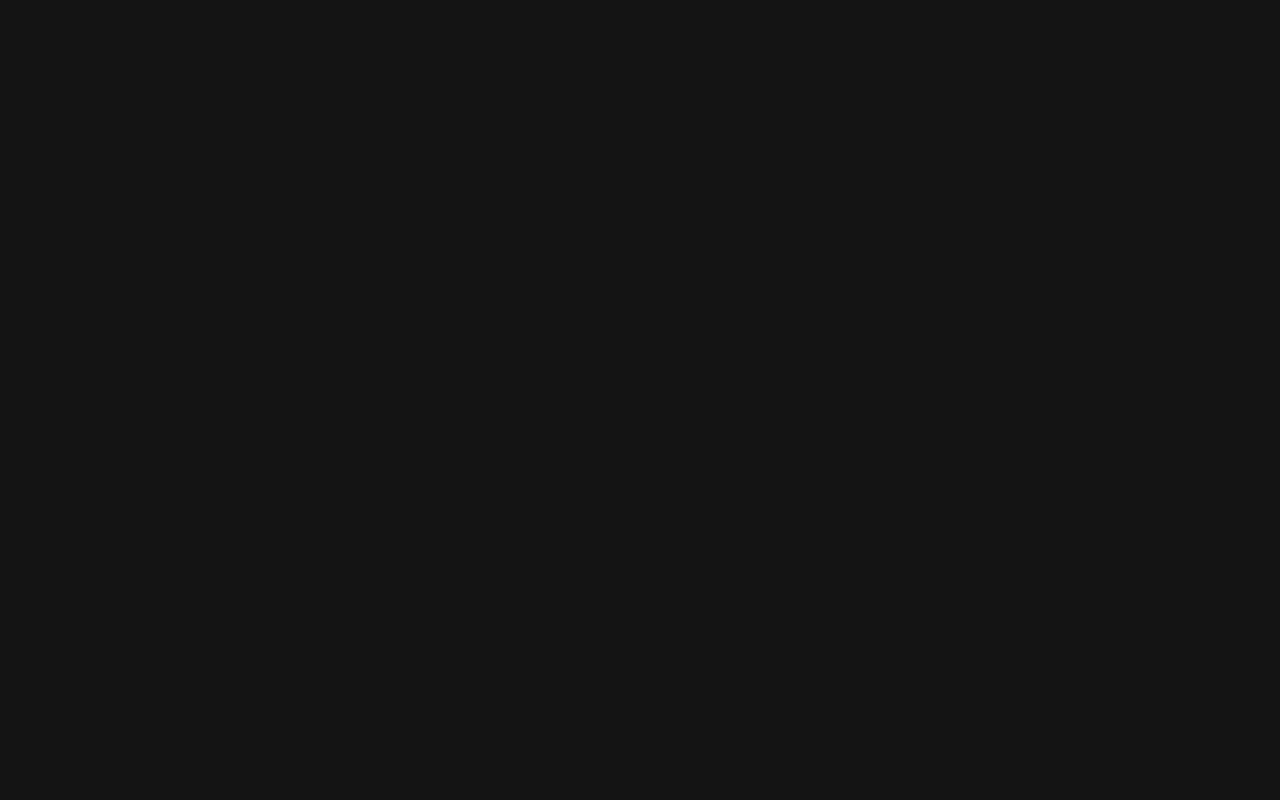
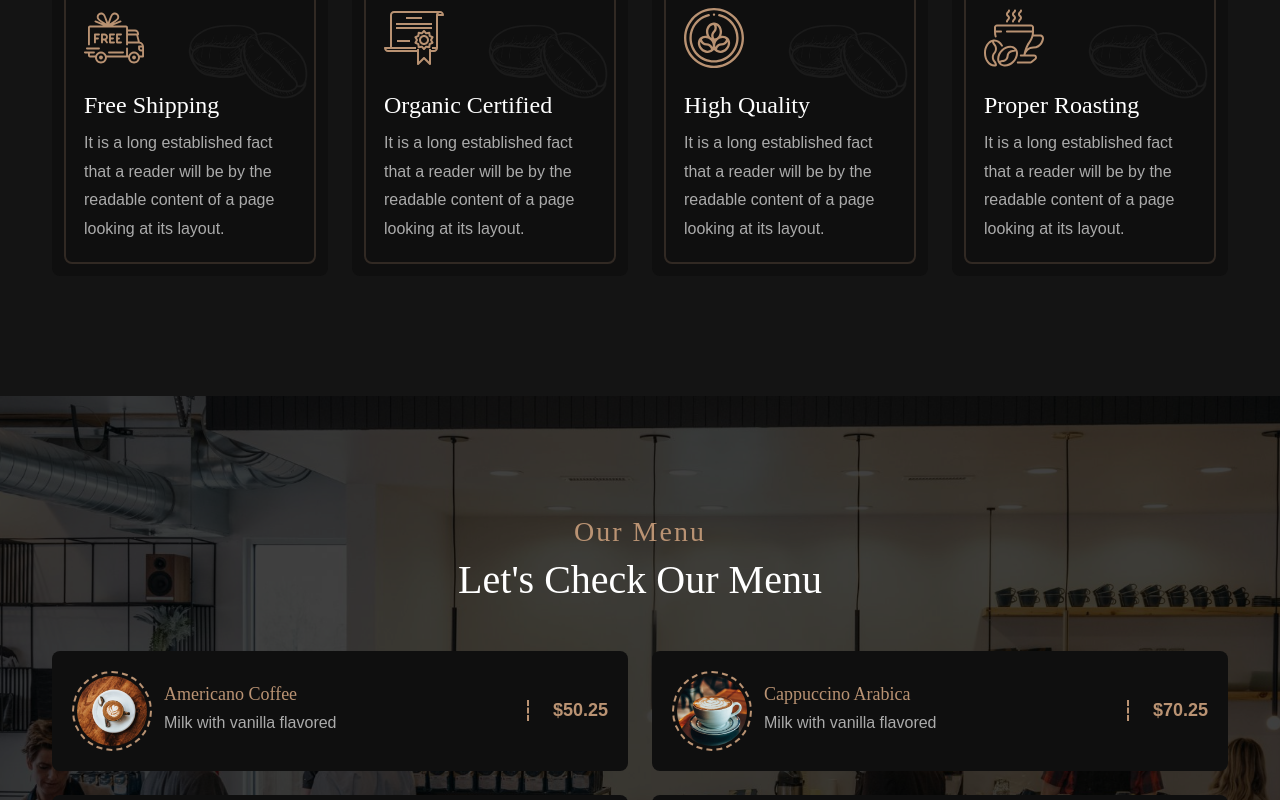
Before and after one commit to ethicswalacoder/Coffee-Shop-Website, a React (Vite) app: page / in a window 1280 px wide. Shown: the part 1760-2560 px from the top of the page. Before the commit the page ends 1601 px from the top, so only its background shows below. Built offline with nearby package versions, Linux system fonts and the light colour scheme.

Commit message:
the menu section has been completed

```diff
--- a/src/App.css
+++ b/src/App.css
@@ -140,7 +140,8 @@
 
   .section__title {
     font-size: var(--big-font-size);
-    margin-bottom: 1rem;
+    text-align: center;
+    margin-bottom: 3rem;
   }
 
   .section__title::before {
@@ -152,3 +153,8 @@
     letter-spacing: 2px;
     margin-bottom: 0.5rem;
   }
+
+  .title-left {
+    text-align: left;
+    margin-bottom: 1rem;
+  }
--- a/src/App.jsx
+++ b/src/App.jsx
@@ -1,8 +1,10 @@
 
 import './App.css'
 import About from './components/about/About';
+import Features from './components/features/Features';
 import Header from './components/header/Header';
 import Home from './components/home/Home';
+import Menu from './components/menu/Menu';
 
 function App() {
 
@@ -12,6 +14,8 @@
     <Header/>
     <Home/>
     <About/>
+    <Features/>
+    <Menu/>
     </>
   )
 }
--- a/src/components/about/About.jsx
+++ b/src/components/about/About.jsx
@@ -11,7 +11,7 @@
                 <img src={aboutImg} alt="" className="about__img" />
             </div>
             <div className="about__content">
-                <h2 className="section__title" data-title="About Us">
+                <h2 className="section__title title-left" data-title="About Us">
                     Fresh quality And Organic Tasty Coffee House For You
                 </h2>
                 <p className="about__description">
--- a/src/components/about/about.css
+++ b/src/components/about/about.css
@@ -1,3 +1,6 @@
+.about{
+    padding-bottom: 0;
+}
 .about__grid {
     grid-template-columns: repeat(2, 1fr);
     align-items: center;
--- a/src/components/features/Features.jsx
+++ b/src/components/features/Features.jsx
@@ -1,9 +1,32 @@
-import React from 'react'
+import React from 'react';
+import { features } from '../../Data';
+import shape from "../../assets/images/shape.png";
+import "./features.css";
 
 const Features = () => {
   return (
     <div>
-
+      <section className="features section" id="features">
+          <h2 className="section__title" data-title="Features">
+              Our Best Features
+          </h2>
+          <div className="features__grid container grid">
+            {features.map(({img, title, description}, index)=> {
+              return (
+                <div className="features__item" key={index}>
+                  <img src={img} alt="" className="feature__img" />
+                  <h3 className="feature__title">
+                    {title}
+                  </h3>
+                  <p className="feature__description">
+                    {description}
+                  </p>
+                  <img src={shape} alt="" className="feature__shape" />
+                </div>
+              )
+            })}
+          </div>
+      </section>
     </div>
   )
 }
--- a/src/components/features/features.css
+++ b/src/components/features/features.css
@@ -0,0 +1,43 @@
+.features__grid {
+    grid-template-columns: repeat(4, 1fr);
+}
+.features__item {
+    background-color: var(--container-color);
+    padding: 2rem;
+    border-radius: var(--radius);
+    position: relative;
+    transition: 0.3s var(--transition);
+}
+.features__item::before {
+    content: '';
+    position: absolute;
+    inset: 0.75rem;
+    border: 2px solid var(--first-color);
+    opacity: 0.2;
+    border-radius: inherit;
+}
+
+.feature__img {
+    width: 60px;
+    margin-bottom: 1.25rem;
+}
+.feature__title {
+    font-size: var(--h3-font-size);
+    margin-bottom: 0.625rem;
+}
+
+.feature__shape {
+    position: absolute;
+    width: 120px;
+    right: 1.25rem;
+    top: 3rem;
+    opacity: 0.2;
+}
+
+/* -------------------
+*hover Effect
+-------------------*/
+
+.features__item:hover {
+    transform: translateY(-0.5rem);
+}
--- /dev/null
+++ b/src/components/menu/Menu.jsx
@@ -0,0 +1,33 @@
+import React from 'react';
+import { menu } from '../../Data';
+import "./menu.css";
+
+const Menu = () => {
+  return (
+    <section className="menu section" id ="menu">
+        <h2 className="section__title" data-title="Our Menu">
+            Let's Check Our Menu
+        </h2>
+        <div className="menu__grid container grid">
+           {menu.map(({img, title, description, price}, index) => {
+            return (
+                <div className="menu__item grid" key={index}>
+                    <div className="menu__img-wrapper">
+                        <img src={img} alt="" className="menu__img" />
+                    </div>
+                    <div className="menu__data">
+                        <div>
+                            <h3 className="menu__title">{title}</h3>
+                            <p className="menu__description">{description}</p>
+                        </div>
+                        <span className="menu__price">${price}</span>
+                    </div>
+                </div>
+            )
+           })}
+        </div>
+    </section>
+  )
+}
+
+export default Menu
--- /dev/null
+++ b/src/components/menu/menu.css
@@ -0,0 +1,77 @@
+.menu {
+    background: url(../../assets/images/bg.jpg) center/ cover fixed;
+    position: relative;
+}
+.menu::before {
+    content: '';
+    position: absolute;
+    left: 0;
+    top: 0;
+    width: 100%;
+    height: 100%;
+    background: var(--hsla);
+}
+
+.menu .section__title,
+.menu__grid {
+
+    z-index: 1;
+    position: relative;
+}
+.menu__grid {
+    grid-template-columns: repeat(2, 1fr);
+}
+
+.menu__item {
+    grid-template-columns: max-content 1fr;
+    align-items: center;
+    gap: 0.75rem;
+    background: var(--container-color);
+    padding:1.25rem ;
+    border-radius: var(--radius);
+    transition: 0.3s var(--transition);
+}
+
+.menu__img-wrapper {
+    border: 2px dashed var(--first-color);
+    padding: 3px;
+    width: 80px;
+    height: 80px;
+}
+
+.menu__img-wrapper,
+.menu__img {
+    border-radius: 50%;
+}
+
+.menu__data {
+    display: flex;
+    align-items: center;
+    justify-content: space-between;
+    column-gap: 0.75rem;
+}
+
+.menu__title,
+.menu__price {
+    color: var(--first-color);
+}
+.menu__title {
+    font-size: var(--large-font-size);
+    margin-bottom: 0.25rem;
+}
+
+.menu__price {
+    border-left: 2px dashed var(--first-color);
+    padding-left: 1.5rem;
+    font-size: var(--large-font-size);
+    font-weight: var(--weight-600);
+}
+
+
+/* -------------------
+*hover Effect
+-------------------*/
+
+.menu__item:hover {
+    transform: translateY(-0.5rem);
+}
```
